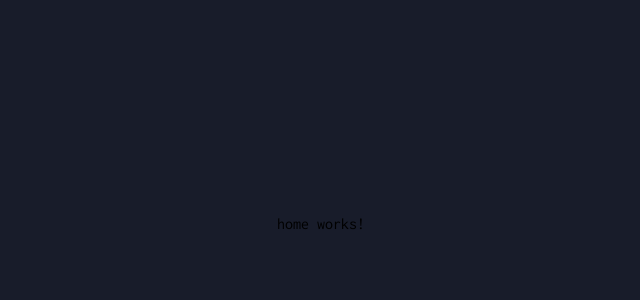
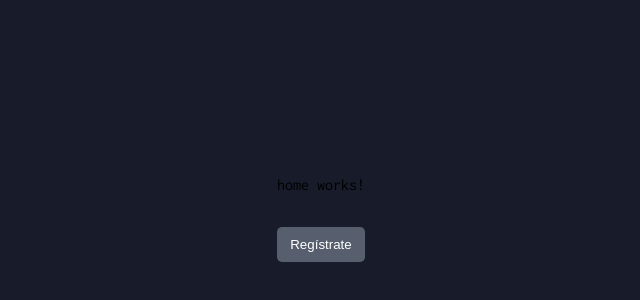
Before and after one commit to sasanchezramirez/jineteapp-front, an Angular app: page / in a window 1280 px wide. Shown: the part 380-680 px from the top of the page, without its empty margins (319-959 px from the left). Built offline with nearby package versions, Linux system fonts and the light colour scheme.

Commit message:
feature: adding some details to return to work

```diff
--- a/src/app/modules/auth/components/register/register.component.scss
+++ b/src/app/modules/auth/components/register/register.component.scss
@@ -10,7 +10,7 @@
 .register-box {
   width: 350px;
   padding: 35px;
-  margin-bottom: 140px;
+  margin-bottom: 100px;
   background-color: #232a3a;
   border-radius: 10px;
   box-shadow: 0 4px 8px rgba(0, 0, 0, 0.1);
--- a/src/app/modules/home/components/home/home.component.html
+++ b/src/app/modules/home/components/home/home.component.html
@@ -1 +1,6 @@
 <p>home works!</p>
+
+<button  class="submit-button"
+[routerLink]="'auth/register'"
+>Regístrate
+</button>
--- a/src/app/modules/home/components/home/home.component.scss
+++ b/src/app/modules/home/components/home/home.component.scss
@@ -0,0 +1,17 @@
+.submit-button{
+  width: 100%;
+  margin-top: 18px;
+  padding: 10px;
+  border: none;
+  border-radius: 5px;
+  background-color: #575f6f; /* Color de fondo del botón */
+  color: #ffffff; /* Color del texto del botón */
+  cursor: pointer;
+
+  &.invalid{
+    background-color: #464c5c;
+  }
+}
+.submit-button:hover {
+  background-color: #464c5c;
+}
```
